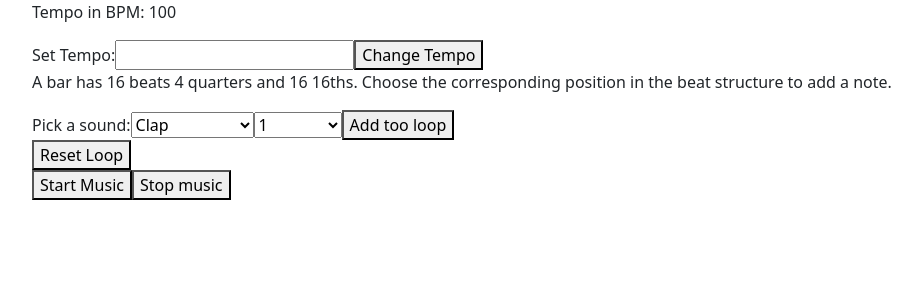
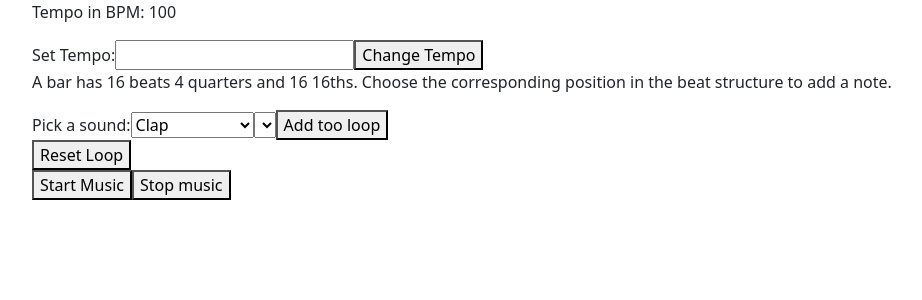
Before and after one commit to professional-pigeon/react-music-app, a React (Create React App) app: page / in a window 1280 px wide. Shown: the top 300 px of the page, without its empty margins (50-972 px from the left). Built offline with nearby package versions, Linux system fonts and the light colour scheme; no server answers.

Commit message:
WIP lcreating loop to create select option

```diff
--- a/src/components/InstrumentForm.js
+++ b/src/components/InstrumentForm.js
@@ -1,7 +1,8 @@
 import React from 'react'
+import SelectForm from './SelectForm'
 
 function InstrumentForm(props) {
-
+  let beats = props.beatsLength
 
   function handleInstrumentAdd(event) {
     event.preventDefault();
@@ -9,6 +10,18 @@ function InstrumentForm(props) {
     let beat = event.target.beat.value
     props.addInstrument(newInstrument, beat);
   }
+
+
+
+  function addBeats(beats) {
+    console.log(beats)
+    for (let b = 1; b === beats; b++) {
+      console.log("it got here")
+      return <option value={String(b)}>{b}</option>
+    }
+  }
+
+  let thing = addBeats(beats)
 
 return (
   <div>
@@ -34,7 +47,8 @@ return (
           <option value="kick">Kick</option>
         </select>
       <select name="beat">
-          <option value="1">1</option>
+          {thing}
+          {/* <option value="1">1</option>
           <option value="2">2 (1-e)</option>
           <option value="3">3 (1-and)</option>
           <option value="4">4 (1-uh</option>
@@ -49,7 +63,7 @@ return (
           <option value="13">13</option>
           <option value="14">14</option>
           <option value="15">15</option>
-          <option value="16">16</option>
+          <option value="16">16</option> */}
       </select>
       </label>
       <button type="submit">Add too loop</button>
--- a/src/components/SoundControl.js
+++ b/src/components/SoundControl.js
@@ -78,6 +78,7 @@ class SoundControl extends React.Component {
   render() {
     let useTempo = this.state.tempo
     let playInstrument = this.state.instrument
+    let barLength = playInstrument.length
     return (
     <React.Fragment>
       <Player
@@ -93,6 +94,7 @@ class SoundControl extends React.Component {
         playInstrument2={playInstrument}
         addInstrument={this.addInstrumentToSpace}
         resetLoop={this.resetLoop}
+        beatsLength={barLength}
       />
       <button onClick={() => this.setIntervalIDandPlay(playInstrument, useTempo, drumMachine)}>Start Music</button>
       <button onClick={() => this.clearTheInterval(this.state.intervalID)}>Stop music</button>
```
Also changed, not shown: src/components/SelectForm.js (added).
